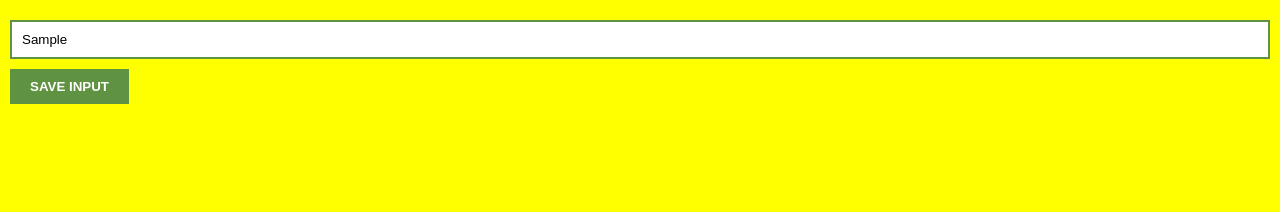
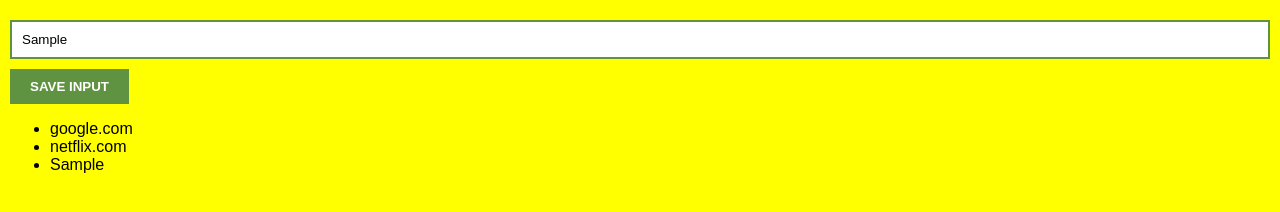
Before and after one commit to stevedevfrog/Leads-Generator-Chrome-Ext, a plain HTML site: page index.html in a window 1280 px wide. Both pictures are taken after typing "Sample" into the empty fields and a click on the button "SAVE INPUT". Drawn offline with Linux system fonts and the light colour scheme.

Commit message:
Adding functionality to Save Input Button
When user clicks the button, a value from the input element is added to a list at the bottom of the screen

```diff
--- a/index.html
+++ b/index.html
@@ -10,6 +10,7 @@
 <body>
     <input type="text" id="url-input-el">
     <button id="save-input-btn">SAVE INPUT</button>
+    <ul id="url-list-el"></ul>
     <script src='index.js'></script>
 </body>
 </html>
--- a/index.js
+++ b/index.js
@@ -0,0 +1,15 @@
+const urlInputEl = document.getElementById("url-input-el")
+const saveInputBtn = document.getElementById("save-input-btn")
+const urlListEl = document.getElementById("url-list-el")
+
+let urlList = ["google.com", "netflix.com"]
+
+saveInputBtn.addEventListener("click", function () {
+    urlList.push(urlInputEl.value)
+    urlListEl.innerHTML = "" // Clear the list element from previous entries
+
+    // Show URL list
+    for (let i = 0; i < urlList.length; i++) {
+        urlListEl.innerHTML += "<li>" + urlList[i] + "</li>"
+    }
+})
```
